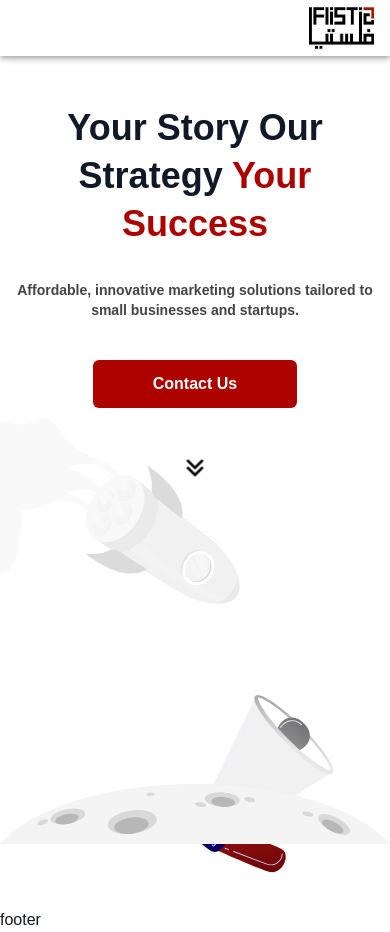
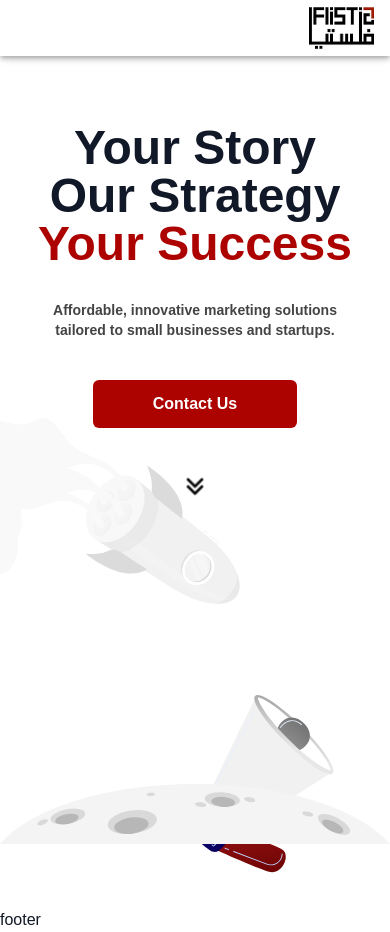
Before and after one commit to FlistiaTechTeam/Flistia-Website, a React (Vite) app: page /home in a window 390 px wide. Built offline with nearby package versions, Linux system fonts and the light colour scheme; the HTML template or start-up script is replaced by a standard one.

Commit message:
make the hero-section responsive

```diff
--- a/src/ui/Hero.jsx
+++ b/src/ui/Hero.jsx
@@ -20,22 +20,22 @@ function Hero() {
       />
       <img src={MoonSlice} alt="" className="absolute bottom-0 w-full " />
       <Container maxWidth="lg">
-        <div className="hero-body flex flex-col justify-between items-center md:pt-20 pt-10 gap-10">
-          <div className="hero-content text-center">
-            <h1 className="title font-bold md:text-title text-4xl max-w-3xl md:leading-20 leading-12">
+        <div className="hero-body flex flex-col justify-between items-center pt-15 gap-10 md:pt-20 px-5">
+          <div className="hero-content text-center slide-in sm:w-1/2 lg:w-auto">
+            <h1 className="title font-bold text-5xl max-w-3xl leading-12 sm:leading-15 lg:leading-20 lg:text-6xl">
               Your Story Our Strategy{" "}
               <span className="text-heading-1 ">Your Success</span>
             </h1>
-            <p className="md:text-subtitle text-sm font-semibold text-paragraph max-w-lg mx-auto mt-8">
+            <p className="text-sm font-semibold text-paragraph max-w-lg mx-auto mt-8 lg:text-subtitle">
               Affordable, innovative marketing solutions tailored to small
               businesses and startups.
             </p>
           </div>
-          <div className="hero-cta flex flex-col justify-center items-center gap-10">
+          <div className="hero-cta flex flex-col justify-center items-center gap-10 z-1">
             <Link to="/contact-us">
               <Button>Contact Us</Button>
             </Link>
-            <IconButton className="drop-down m-auto w-fit">
+            <IconButton className="drop-down m-auto w-fit animate-bounce">
               <img className="w-6 h-6" src={dropDown} alt="" />
             </IconButton>
           </div>
```
